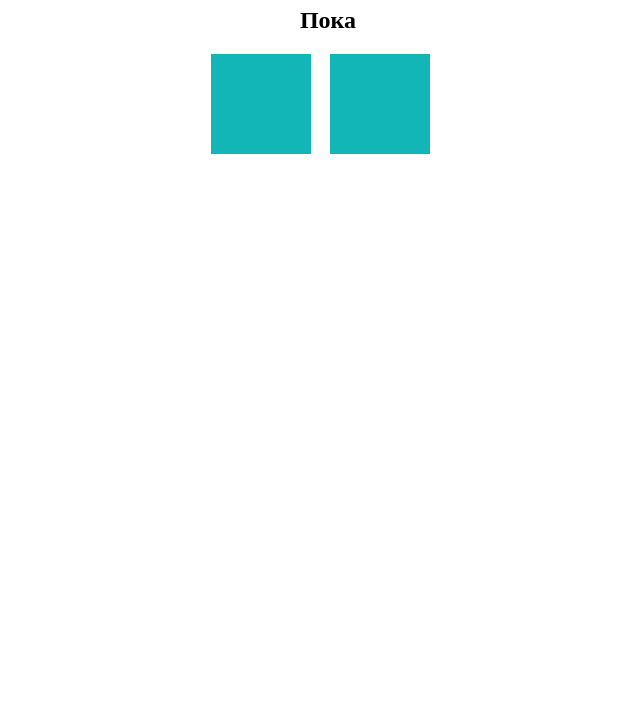
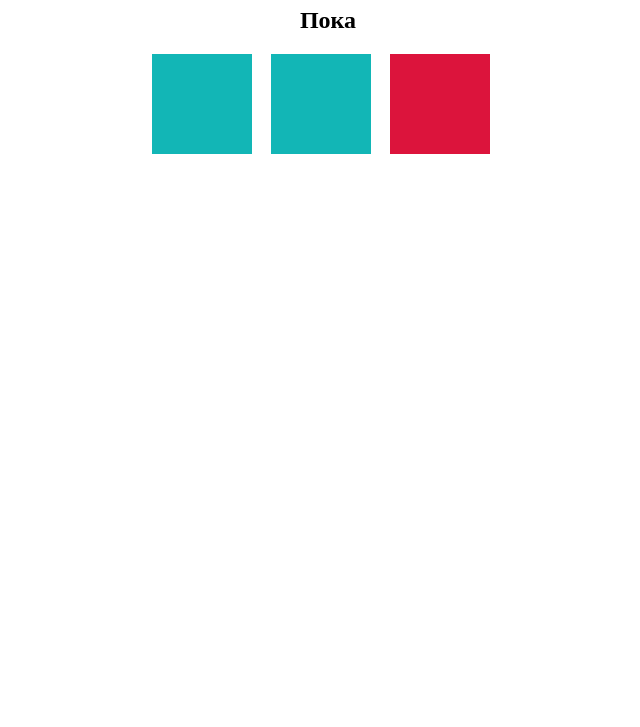
Before and after one commit to hollowsacred/project_red, a plain HTML site: page index.html in a window 1280 px wide. Shown: the part 73-800 px from the top of the page, without its empty margins (312-952 px from the left). Drawn offline with Linux system fonts and the light colour scheme.

Commit message:
added new red box

```diff
--- a/index.html
+++ b/index.html
@@ -15,7 +15,7 @@
         <h2>Пока</h2>
         <div class="box"></div>
         <div class="box"></div>
-        <div class="box box_red hidden"></div>
+        <div class="box box_red"></div>
     </div>
 
 </body>
```
